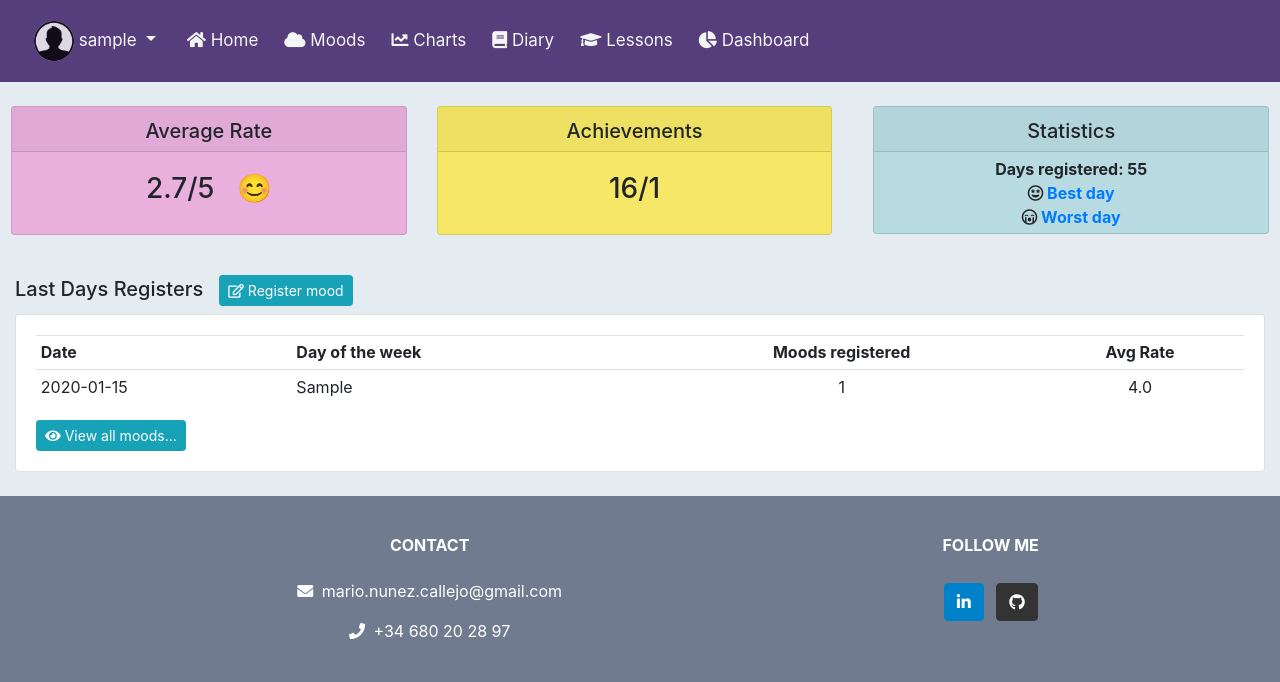
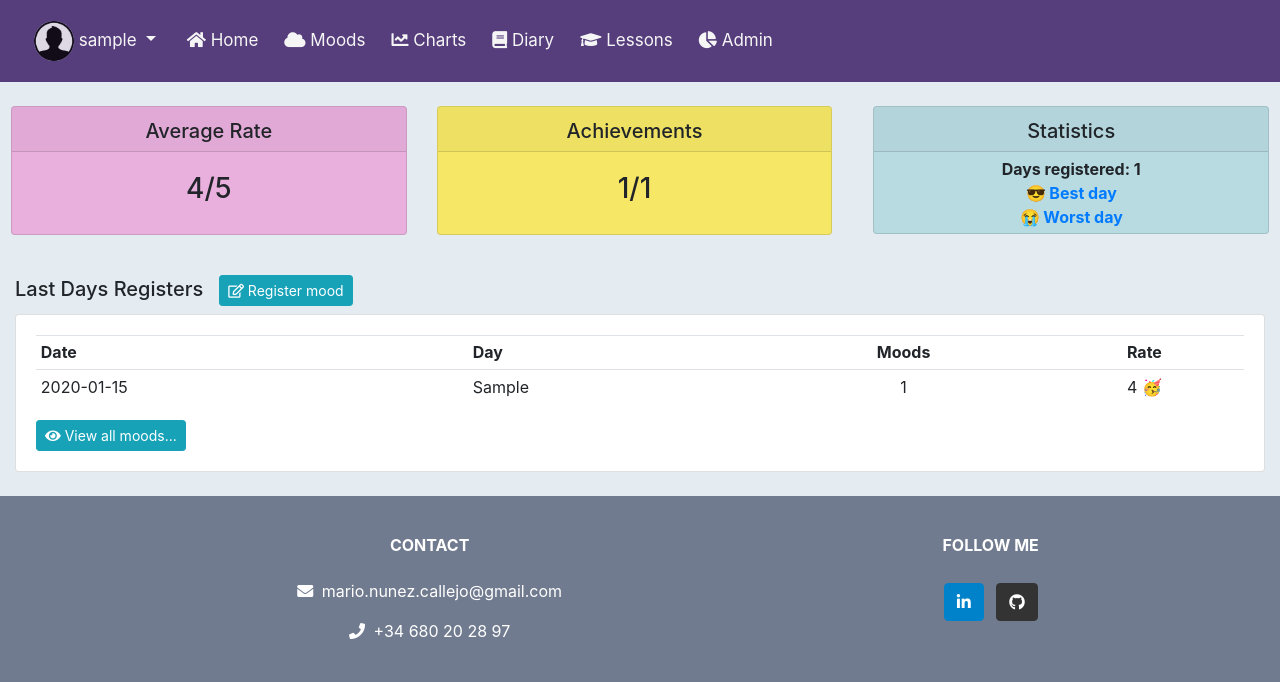
Before and after one commit to mario-nunez/mood_tracker, a Django app: page / in a window 1280 px wide. Shown: the top 682 px of the page. Run offline with Django 4.2, Linux system fonts and the light colour scheme; a user stored in the database is signed in; tables that the repository leaves empty hold one stand-in row (values such as "Sample post").

Commit message:
Define achievements and their relation with users, update home view to get achievements information, specifiy rate formats and change styles

```diff
--- a/apps/common/models.py
+++ b/apps/common/models.py
@@ -2,6 +2,16 @@ from django.contrib.auth.models import User
 from django.db import models
 
 # Create your models here.
+
+
+class Achievement(models.Model):
+    title = models.CharField(max_length=30)
+    short_description = models.CharField(max_length=100)
+    created_at = models.DateTimeField(auto_now_add=True)
+    updated_at = models.DateTimeField(auto_now=True)
+
+    def __str__(self):
+        return self.title
 
 
 class UserProfile(models.Model):
@@ -11,20 +21,10 @@ class UserProfile(models.Model):
     phone = models.CharField(max_length=200, null=True, blank=True)
     email = models.CharField(max_length=200, null=True, blank=True)
     profile_pic = models.ImageField(default="profpic.png")
+    achievements = models.ManyToManyField(Achievement, blank=True)
     deleted = models.BooleanField(default=False)
     date_created = models.DateTimeField(auto_now_add=True, null=True)
     updated_at = models.DateTimeField(auto_now=True)
 
     def __str__(self):
         return self.user.username
-
-
-class Achievement(models.Model):
-    title = models.CharField(max_length=30)
-    short_description = models.CharField(max_length=100)
-    obtained = models.BooleanField()
-    created_at = models.DateTimeField(auto_now_add=True)
-    updated_at = models.DateTimeField(auto_now=True)
-
-    def __str__(self):
-        return self.title
--- a/apps/common/templates/common/navbar.html
+++ b/apps/common/templates/common/navbar.html
@@ -17,7 +17,7 @@
     <div class="dropdown-menu dropdown-menu-right" aria-labelledby="navbarDropdownMenuLink" data-offset="10,20">
       <a class="dropdown-item" href="{% url 'achievements' %}">&#127941; Achievements</a>
       <a class="dropdown-item" href="{% url 'settings' %}">⚙️ Settings</a>
-      <a class="dropdown-item" href="{% url 'about' %}">&#128125; About</a>
+      <a class="dropdown-item" href="{% url 'about' %}">👽 About</a>
       <div class="dropdown-divider"></div>
       <a class="dropdown-item" href="{% url 'logout' %}">&#9193; Log out</a>
     </div>
@@ -41,9 +41,9 @@
         <li class="nav-item active div-nav-margin">
             <a class="nav-link btn-circle" href="{% url 'lessons' %}"><i class="fa fa-graduation-cap"></i> Lessons</a>
         </li>
-        {% if request.user.is_staff %}
+        {% if request.user.is_superuser %}
           <li class="nav-item active div-nav-margin">
-            <a class="nav-link btn-circle" href="{% url 'dashboard' %}"><i class="fa fa-chart-pie"></i> Dashboard</a>
+            <a class="nav-link btn-circle" href="{% url 'dashboard' %}"><i class="fa fa-chart-pie"></i> Admin</a>
           </li>
         {% endif %}
     </ul>
--- /dev/null
+++ b/apps/common/templatetags/tag_methods.py
@@ -0,0 +1,14 @@
+from django import template
+
+
+register = template.Library()
+
+
+@register.filter()
+def to_float(value):
+    return float(value)
+
+
+@register.filter()
+def get_decimals(value):
+    return float(value) % 1
--- a/apps/common/views.py
+++ b/apps/common/views.py
@@ -102,6 +102,11 @@
     def get(self, request):
         return Response(status=status.HTTP_200_OK)
 
+    @admin_only
+    @authentication_required
+    def post(self, request):
+        return Response(status=status.HTTP_200_OK)
+
 
 class AdminDashboard(APIView):
     renderer_classes = [TemplateHTMLRenderer]
--- a/apps/mood_tracker/serializers.py
+++ b/apps/mood_tracker/serializers.py
@@ -10,8 +10,8 @@ class MoodSerializer(serializers.ModelSerializer):
 
 class MoodsDaySerializer(serializers.ModelSerializer):
     total_moods = serializers.IntegerField()
-    avg_rate = serializers.DecimalField(max_digits=2, decimal_places=1)
+    day_avg_rate = serializers.DecimalField(max_digits=2, decimal_places=1)
 
     class Meta:
         model = Mood
-        fields = ['day_date', 'day_week', 'total_moods', 'avg_rate']
+        fields = ['day_date', 'day_week', 'total_moods', 'day_avg_rate']
--- a/apps/mood_tracker/templates/mood_tracker/home.html
+++ b/apps/mood_tracker/templates/mood_tracker/home.html
@@ -3,6 +3,8 @@
 {% block content %}
 
 {% include 'mood_tracker/statistics.html' %}
+
+{% load tag_methods %}
 
 <br>
 
@@ -15,22 +17,40 @@
 			</h5>
 			<div class="card card-body" >
 
-				{% if not moods %}
+				{% if not day_moods %}
 					<h6>No moods registered yet...</h6>
 				{% else %}
 					<table class="table table-sm">
 						<tr>
 							<th>Date</th>
-							<th>Day of the week</th>
-							<th style="text-align: center;">Moods registered</th>
-							<th style="text-align: center;">Avg Rate</th>
+							<th>Day</th>
+							<th style="text-align: center;">Moods</th>
+							<th style="text-align: center;">Rate</th>
 						</tr>
-						{% for mood in moods %}
-							<tr>
+						{% for mood in day_moods %}
+							<tr id="table-rows">
 								<td>{{mood.day_date}}</td>
 								<td>{{mood.day_week}}</td>
 								<td style="text-align: center;">{{mood.total_moods}}</td>
-								<td style="text-align: center;">{{mood.avg_rate}}</td>
+								<td style="text-align: center;">
+									{% if mood.day_avg_rate|get_decimals %}
+										{{mood.day_avg_rate|to_float}}
+									{% else %}
+										{{mood.day_avg_rate|floatformat:"0"}}
+									{% endif %}
+
+									{% if mood.day_avg_rate|to_float >= 4 %}
+										🥳
+									{% elif mood.day_avg_rate|to_float >= 3 %}
+										😁
+									{% elif mood.day_avg_rate|to_float >= 2 %}
+										😄
+									{% elif mood.day_avg_rate|to_float >= 1 %}
+										🙁
+									{% elif mood.day_avg_rate|to_float >= 0 %}
+										😪
+									{% endif %}
+								</td>
 							</tr>
 						{% endfor %}
 					</table>
--- a/apps/mood_tracker/templates/mood_tracker/statistics.html
+++ b/apps/mood_tracker/templates/mood_tracker/statistics.html
@@ -1,4 +1,5 @@
 {% load static %}
+{% load tag_methods %}
 
 <br>
 
@@ -10,24 +11,17 @@
 			  		<h5 style="margin-bottom: -4px;">Average Rate</h5>
 			  	</div>
 			  	<div class="card-body">
-			    	<h3>{{user_avg_rate}}/{{max_rate}} &nbsp;
-						{% if user_avg_rate >= 4 %}
-							&#128525;
-							<!--
-								<img src="{% static 'images/my-logo.png' %}" width="130" height="40">
-								<i class="far fa-grin-stars" title="Excellent"></i>
-							 -->
-						{% elif user_avg_rate >= 3 %}
-							&#128516;
-							<!-- <i class="far fa-smile" title="Great"></i>  -->
-						{% elif user_avg_rate >= 2 %}
-							&#128522;
-							<!-- <i class="far fa-frown" title="Good"></i>  -->
-						{% else %}
-							&#128554;
-							<!-- <i class="far fa-sad-cry" title="Keep going!"></i>  -->
-						{% endif %}
-					</h3>
+					{% if not user_avg_rate %}
+						<h6><a href="">Register mood to see rates</a></h6>
+					{% else %}
+						<h3>
+							{% if user_avg_rate|get_decimals %}
+								{{user_avg_rate|to_float}}/{{max_rate}}
+							{% else %}
+								{{user_avg_rate|floatformat:"0"}}/{{max_rate}}
+							{% endif %}
+						</h3>
+					{% endif %}
 			  	</div>
 			</div>
 
@@ -55,9 +49,9 @@
 
 					<div class="card-body" style="margin-bottom: -32px; margin-top: -15px">
 						<dl>
-							<dt>Days registered: 55</dt>
-							<dt><i class="far fa-grin-stars"></i> <a class="">Best day</a></dt>
-							<dt><i class="far fa-sad-cry"></i> <a class="">Worst day</a></dt>
+							<dt>Days registered: {{days_registered}}</dt>
+							<dt>😎 <a class="">Best day</a></dt>
+							<dt>😭 <a class="">Worst day</a></dt>
 						</dl>
 					</div>
 			</div>
--- a/apps/mood_tracker/views.py
+++ b/apps/mood_tracker/views.py
@@ -1,4 +1,5 @@
 from django.db.models import Avg, Count
+from django.db.models.functions import Round
 from rest_framework import status
 from rest_framework.renderers import TemplateHTMLRenderer
 from rest_framework.response import Response
@@ -19,26 +20,37 @@ class HomeList(APIView):
 
     @authentication_required
     def get(self, request):
+        # Filter by user information
         user_profile = UserProfile.objects.get(user_id=request.user.id)
+        user_moods = Mood.objects.filter(user_profile_id=user_profile.id)\
+                                 .order_by('-day_date')
 
         # Home table - Get user data grouped by days
-        user_moods = Mood.objects.filter(user_profile_id=user_profile.id)\
-                                 .order_by('-day_date')
         moods_by_day = user_moods.values('day_date', 'day_week')\
                                  .annotate(total_moods=Count('emotion'),
-                                           avg_rate=Avg('reaction_rate'))
+                                           day_avg_rate=Avg('reaction_rate'))
         serializer = MoodsDaySerializer(moods_by_day, many=True)
 
         # Avg rate card - Get total average reaction rate of a user
+        total_avg_rate = user_moods.aggregate(
+            total_avg_rate=Round(Avg('reaction_rate'), precision=1)
+        )['total_avg_rate']
 
         # Achievements card - Get total achievements accomplished by a user
         achievements = Achievement.objects.all()
+        user_achievements = user_profile.achievements.aggregate(
+            total_achievements=Count('title')
+        )
+
+        # Days registered
+        days_registered = moods_by_day.aggregate(total_days=Count('day_date'))
 
         data = {
-            'moods': serializer.data,
-            'user_avg_rate': 2.7,
+            'day_moods': serializer.data,
+            'days_registered': days_registered['total_days'],
+            'user_avg_rate': total_avg_rate,
             'max_rate': MAX_REACTION_RATE,
-            'user_achievements': 16,
+            'user_achievements': user_achievements['total_achievements'],
             'total_achievements': achievements.count()
         }
 
--- a/mood_tracker/settings.py
+++ b/mood_tracker/settings.py
@@ -56,6 +56,7 @@ INSTALLED_APPS = [
     'django.contrib.messages',
     'django.contrib.staticfiles',
     'rest_framework',
+    'apps.common.templatetags.tag_methods',
     'apps.common',
     'apps.mood_tracker',
     'apps.diary',
--- a/static/css/styles.css
+++ b/static/css/styles.css
@@ -46,5 +46,7 @@ span.nav-item:hover {
 #statistics{ background-color: #b8dbe2; margin-right: 11px;}
 
 
+/* Home table style */
+#table-rows:hover {background-color: rgb(240, 213, 204);}
 
 /* Chart JS style */
```
Also changed, not shown: apps/common/templatetags/__init__.py (added).
